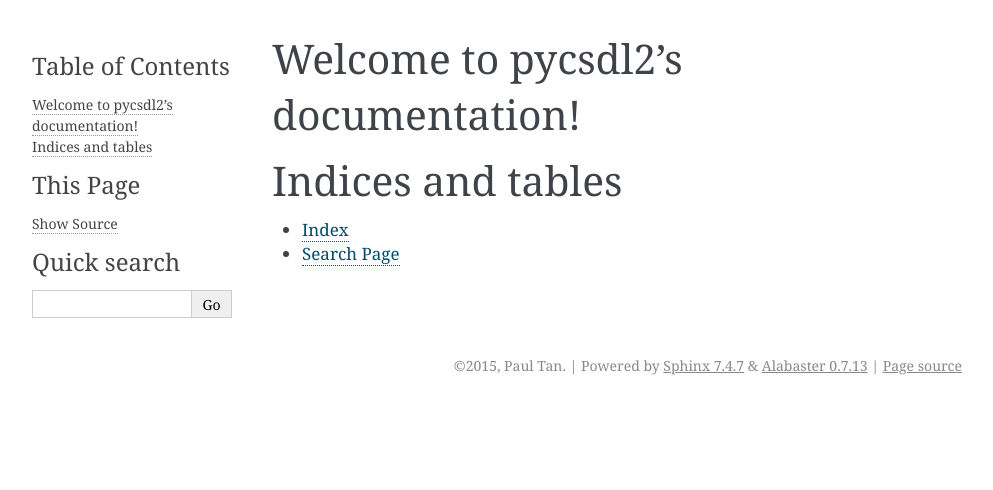
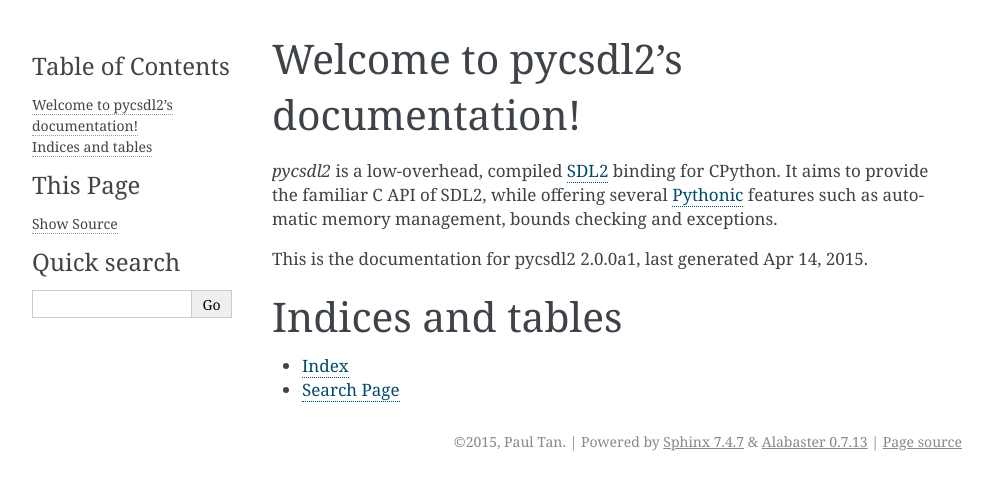
Before and after one commit to pyokagan/pycsdl2, a Sphinx documentation site: the page built from docs/source/index.rst, in a window 1280 px wide. Shown: the top 490 px of the page, without its empty margins (148-1141 px from the left). Built offline with Sphinx 7.4.7, drawn with Linux system fonts in a browser that asks for light colours.

Commit message:
docs/index: add quick introduction to pycsdl2
Add a quick introduction to pycsdl2 in the index page so as to give
viewers who happen to chance upon the documentation some idea of what
pycsdl2 is, and maybe become interested in it.

```diff
--- a/docs/source/index.rst
+++ b/docs/source/index.rst
@@ -1,5 +1,15 @@
 Welcome to pycsdl2's documentation!
 ===================================
+`pycsdl2` is a low-overhead, compiled `SDL2`_ binding for CPython. It aims to
+provide the familiar C API of SDL2, while offering several `Pythonic`_ features
+such as automatic memory management, bounds checking and exceptions.
+
+.. _SDL2: https://www.libsdl.org/
+
+.. _Pythonic: https://www.python.org/dev/peps/pep-0020/
+
+This is the documentation for pycsdl2 |release|, last generated |today|.
+
 .. toctree::
    :maxdepth: 2
 
```
